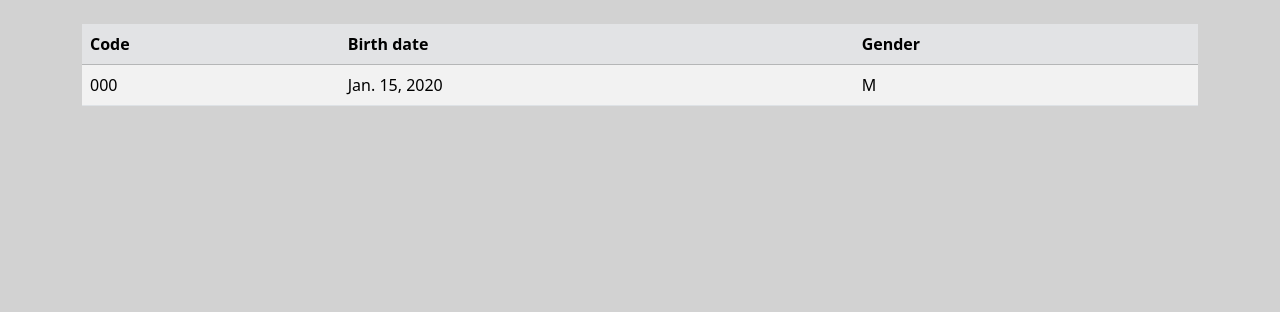
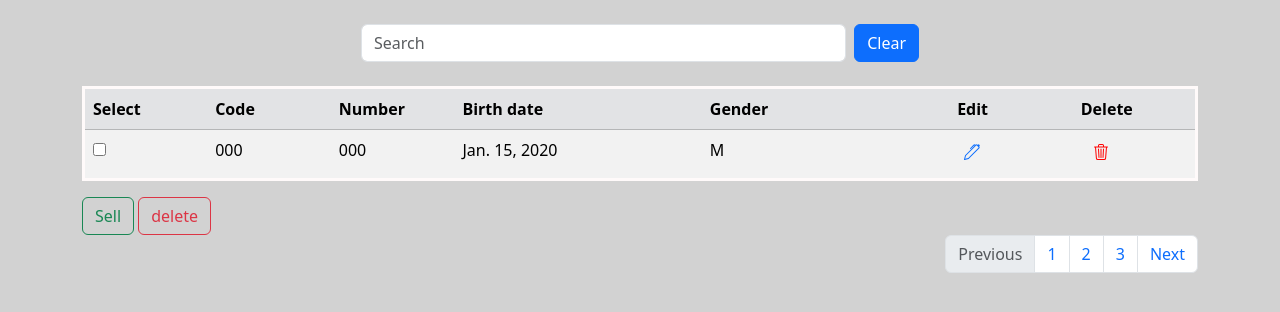
Before and after one commit to babyg1t/Django-cows, a Django app: page /bootstrap/ in a window 1280 px wide. Shown: the part 56-368 px from the top of the page. Run offline with Django 4.2, Linux system fonts and the light colour scheme; tables that the repository leaves empty hold one stand-in row (values such as "Sample post"); some libraries are stand-ins or nearby versions.

Commit message:
created temporay tables for sold ,modified bootstrap table to make it functional

```diff
--- a/django_project/myapp/templates/bootstrap-list.html
+++ b/django_project/myapp/templates/bootstrap-list.html
@@ -1,28 +1,93 @@
 {% extends 'home.html' %}
 {% block content %}
+<style>
+  #delete{
+
+
+  text-decoration: none;
+  }
+  #delete:link{
+    color: red;
+  }
+  </style>
+  <div class="col-md-6 offset-md-3">
+      <form method="get" class="d-flex" >
+          <!-- including csrf_token leads to it being passed in, in the page url-->
+          <!-- forms with get method normaly dont require a token -->
+
+
+          <input class="form-control me-2" type="search" placeholder="Search" aria-label="Search" name="q">
+          <button class="btn btn-primary" href="{% url 'boot' %}" type="submit">Clear</button>
+
+        </form>
+<form method="post">
+  {% csrf_token %}
+<br>
+</div>
 <div>
-<table class="table table-striped">
+  <table class="table table-striped" style="border: 3px solid snow;">
     <thead>
       <tr class="table-secondary">
+        <th scope="col">Select</th>
+
         <th scope="col">Code</th>
+        <th scope="col">Number</th>
         <th scope="col">Birth date</th>
         <th scope="col">Gender</th>
-
+        <th scope="col">Edit</th>
+        <th scope="col">Delete</th>
       </tr>
     </thead>
     <tbody>
       {% for record in records %}
 
       <tr class="clickable-row">
-
-        <a href="{% url 'viewrecord' record.pk %}"><td>{{record.code}}</a></td>
-        <td>{{record.date}}</td>
-        <td>{{record.gender}}</td>
+        <td width="10%"><input type="checkbox" name="selected" value="{{record.pk}}"/></td>
+        <td width="10%">{{record.code}}</td>
+        <td width="10%">{{record.number}}</td>
+        <td width="20%">{{record.date}}</td>
+        <td width="20%">{{record.gender}}</td>
+        <td width="10%">
+          <a href="{%url 'viewrecord' record.pk %}">
+          <h5>
+          <svg xmlns="http://www.w3.org/2000/svg" width="30" height="16" fill="currentColor" class="bi bi-pen" viewBox="0 0 16 16">
+            <path d="m13.498.795.149-.149a1.207 1.207 0 1 1 1.707 1.708l-.149.148a1.5 1.5 0 0 1-.059 2.059L4.854 14.854a.5.5 0 0 1-.233.131l-4 1a.5.5 0 0 1-.606-.606l1-4a.5.5 0 0 1 .131-.232l9.642-9.642a.5.5 0 0 0-.642.056L6.854 4.854a.5.5 0 1 1-.708-.708L9.44.854A1.5 1.5 0 0 1 11.5.796a1.5 1.5 0 0 1 1.998-.001m-.644.766a.5.5 0 0 0-.707 0L1.95 11.756l-.764 3.057 3.057-.764L14.44 3.854a.5.5 0 0 0 0-.708z"/>
+          </svg>
+          </h5>
+        </a>
+      </td>
+      <td width="10%">
+        <a href="{% url 'delete' record.pk %}" id="delete">
+          <svg xmlns="http://www.w3.org/2000/svg" width="40" height="16" fill="currentColor" class="bi bi-trash3" viewBox="0 0 16 16">
+            <path d="M6.5 1h3a.5.5 0 0 1 .5.5v1H6v-1a.5.5 0 0 1 .5-.5M11 2.5v-1A1.5 1.5 0 0 0 9.5 0h-3A1.5 1.5 0 0 0 5 1.5v1H1.5a.5.5 0 0 0 0 1h.538l.853 10.66A2 2 0 0 0 4.885 16h6.23a2 2 0 0 0 1.994-1.84l.853-10.66h.538a.5.5 0 0 0 0-1zm1.958 1-.846 10.58a1 1 0 0 1-.997.92h-6.23a1 1 0 0 1-.997-.92L3.042 3.5zm-7.487 1a.5.5 0 0 1 .528.47l.5 8.5a.5.5 0 0 1-.998.06L5 5.03a.5.5 0 0 1 .47-.53Zm5.058 0a.5.5 0 0 1 .47.53l-.5 8.5a.5.5 0 1 1-.998-.06l.5-8.5a.5.5 0 0 1 .528-.47M8 4.5a.5.5 0 0 1 .5.5v8.5a.5.5 0 0 1-1 0V5a.5.5 0 0 1 .5-.5"/>
+          </svg>
+        </a>
+      </td>
     </tr>
 
 
+
     {% endfor %}
+
+
   </tbody>
 </table>
+<input type="submit" name="check" value="Sell" class="btn btn-outline-success"/>&nbsp;<input class="btn btn-outline-danger" type="submit" name='Delete' value='delete'/>
 </div>
+</form>
+<form method="get">
+<nav aria-label="Page navigation example">
+  <ul class="pagination justify-content-end">
+    <li class="page-item disabled">
+      <a class="page-link">Previous</a>
+    </li>
+    <li class="page-item"><a class="page-link" href="?page=1" name="page">1</a></li>
+    <li class="page-item"><a class="page-link" href="?page=2" name="page">2</a></li>
+    <li class="page-item"><a class="page-link" href="#">3</a></li>
+    <li class="page-item">
+      <a class="page-link" href="#">Next</a>
+    </li>
+  </ul>
+</nav>
+</form>
 {% endblock %}
```
Also changed, not shown: django_project/myapp/templates/deceased.html (added, +18 -0 lines), django_project/myapp/templates/sold.html (added, +25 -0 lines), django_project/myapp/templates/viewSold.html (added, +30 -0 lines), django_project/myapp/templates/viewrecord.html (+11 -5 lines). Lines whose indentation alone changed are shown as unchanged.
